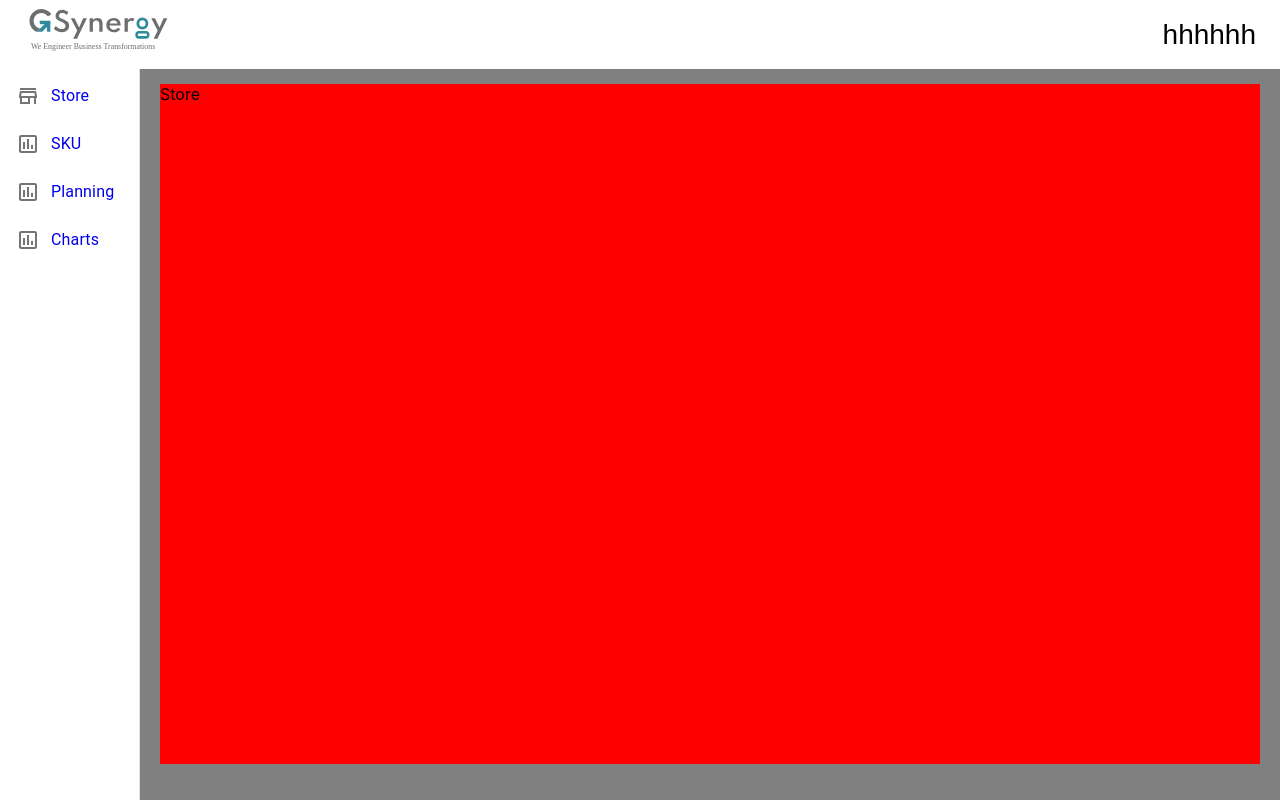
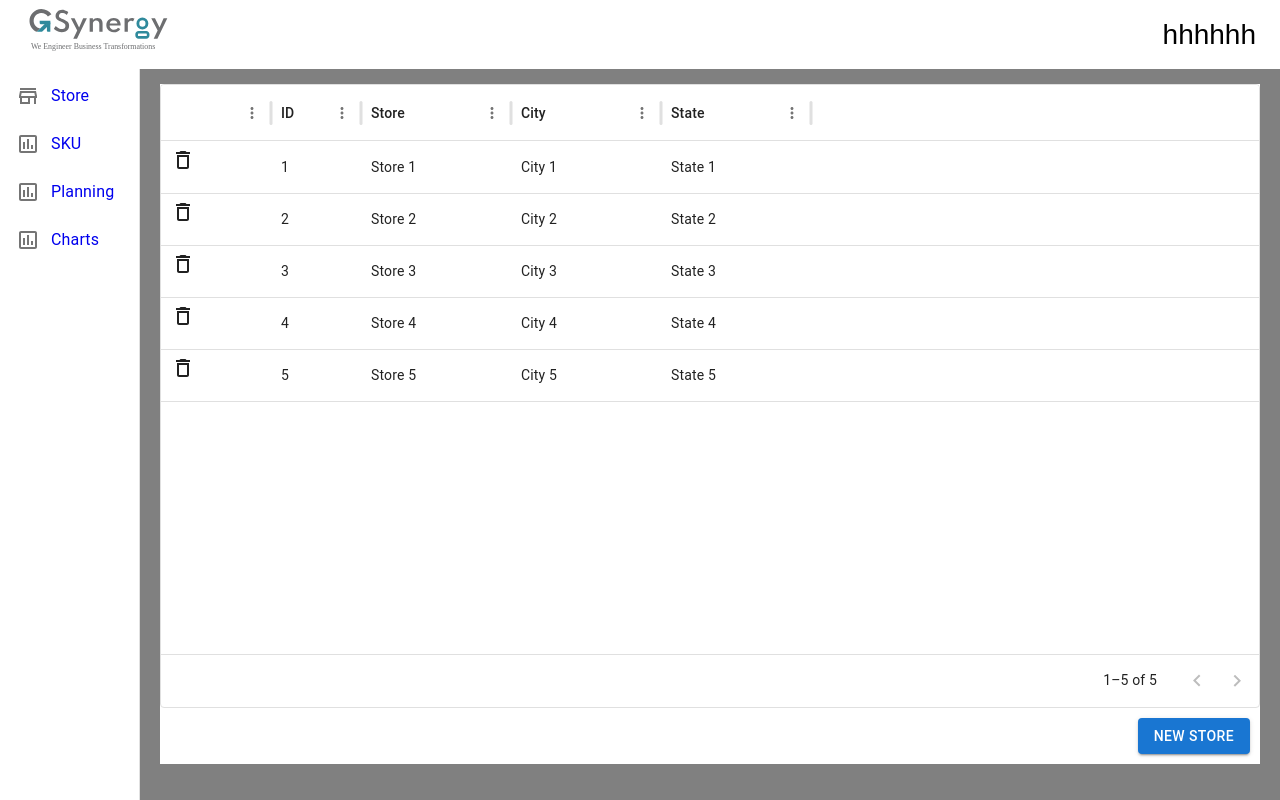
Before and after one commit to nitishk99/GS230699_Nitish_Kumar, a React (Create React App) app: page /store in a window 1280 px wide. Built offline with nearby package versions, Linux system fonts and the light colour scheme.

Commit message:
Store page basic setup with dummy data

```diff
--- a/package.json
+++ b/package.json
@@ -5,6 +5,7 @@
   "dependencies": {
     "@mui/icons-material": "^6.4.7",
     "@mui/material": "^6.4.7",
+    "@mui/x-data-grid": "^7.27.2",
     "@testing-library/dom": "^10.4.0",
     "@testing-library/jest-dom": "^6.6.3",
     "@testing-library/react": "^16.2.0",
--- /dev/null
+++ b/src/components/AddNewStore.tsx
@@ -0,0 +1,83 @@
+import * as React from 'react';
+import { useState } from 'react';
+import Button from '@mui/material/Button';
+import TextField from '@mui/material/TextField';
+import Dialog from '@mui/material/Dialog';
+import DialogActions from '@mui/material/DialogActions';
+import DialogContent from '@mui/material/DialogContent';
+import DialogContentText from '@mui/material/DialogContentText';
+import DialogTitle from '@mui/material/DialogTitle';
+
+interface AddNewStoreProps {
+    open: boolean;
+    handleClose: () => void;
+    handleAdd: (newRow: { id: string; store: string; city: string; state: string }) => void;
+}
+
+const AddNewStore= ({ open, handleClose, handleAdd }:AddNewStoreProps) => {
+    const [newRow, setNewRow] = useState({ id: '', store: '', city: '', state: '' });
+
+    const handleChange = (e: React.ChangeEvent<HTMLInputElement>) => {
+        const { name, value } = e.target;
+        setNewRow(prevState => ({ ...prevState, [name]: value }));
+    };
+
+    const handleSubmit = () => {
+        handleAdd(newRow);
+        setNewRow({ id: '', store: '', city: '', state: '' });
+    };
+
+    return (
+        <Dialog open={open} onClose={handleClose}>
+            <DialogTitle>Add Store</DialogTitle>
+            <DialogContent>
+                <DialogContentText>
+                    Please enter the details of the new store.
+                </DialogContentText>
+                <TextField
+                    autoFocus
+                    margin="dense"
+                    label="ID"
+                    name="id"
+                    value={newRow.id}
+                    onChange={handleChange}
+                    fullWidth
+                />
+                <TextField
+                    margin="dense"
+                    label="Store"
+                    name="store"
+                    value={newRow.store}
+                    onChange={handleChange}
+                    fullWidth
+                />
+                <TextField
+                    margin="dense"
+                    label="City"
+                    name="city"
+                    value={newRow.city}
+                    onChange={handleChange}
+                    fullWidth
+                />
+                <TextField
+                    margin="dense"
+                    label="State"
+                    name="state"
+                    value={newRow.state}
+                    onChange={handleChange}
+                    fullWidth
+                />
+            </DialogContent>
+            <DialogActions>
+                <Button onClick={handleClose} color="primary">
+                    Cancel
+                </Button>
+                <Button onClick={handleSubmit} color="primary">
+                    Add Store
+                </Button>
+            </DialogActions>
+        </Dialog>
+    );
+};
+
+export default AddNewStore;
--- a/src/pages/Store.tsx
+++ b/src/pages/Store.tsx
@@ -1,13 +1,90 @@
-import { Box } from '@mui/material'
+import * as React from 'react';
+import { useState } from 'react';
+import Box from '@mui/material/Box';
+import Button from '@mui/material/Button';
+import { DataGrid, GridColDef, GridRowId } from '@mui/x-data-grid';
+import DeleteOutlineOutlinedIcon from '@mui/icons-material/DeleteOutlineOutlined';
+import AddNewStore from '../components/AddNewStore';
+
+const initialRows = [
+    { id: 1, store: 'Store 1', city: 'City 1', state: 'State 1' },
+    { id: 2, store: 'Store 2', city: 'City 2', state: 'State 2' },
+    { id: 3, store: 'Store 3', city: 'City 3', state: 'State 3' },
+    { id: 4, store: 'Store 4', city: 'City 4', state: 'State 4' },
+    { id: 5, store: 'Store 5', city: 'City 5', state: 'State 5' },
+];
 
 const Store = () => {
+    const [rows, setRows] = useState(initialRows);
+    const [open, setOpen] = useState(false);
+
+    const handleDelete = (id: GridRowId) => {
+        setRows((prevRows) => prevRows.filter((row) => row.id !== id));
+    };
+
+    const handleClickOpen = () => {
+        setOpen(true);
+    };
+
+    const handleClose = () => {
+        setOpen(false);
+    };
+
+    const handleAdd = (newRow: { id: string; store: string; city: string; state: string }) => {
+        const newEntry = { ...newRow, id: parseInt(newRow.id) };
+        setRows([...rows, newEntry]);
+        handleClose();
+    };
+
+    const columns: GridColDef[] = [
+        {
+            field: 'delete',
+            headerName: '',
+            width: 110,
+            renderCell: (params) => (
+                <DeleteOutlineOutlinedIcon
+                    style={{ cursor: 'pointer' }}
+                    onClick={() => handleDelete(params.id)}
+                />
+            ),
+        },
+        { field: 'id', headerName: 'ID', width: 90 },
+        { field: 'store', headerName: 'Store', width: 150, editable: true },
+        { field: 'city', headerName: 'City', width: 150, editable: true },
+        { field: 'state', headerName: 'State', width: 150, editable: true },
+    ];
+
     return (
         <Box sx={{
-            backgroundColor: 'red',
+            backgroundColor: 'white',
             margin: '20px',
-            height: '85%'
-        }}>Store</Box>
-    )
-}
+            height: '85vh',
+            display: 'flex',
+            flexDirection: 'column'
+        }}>
+            <Box sx={{ flexGrow: 1 }}>
+                <DataGrid
+                    rows={rows}
+                    columns={columns}
+                    initialState={{
+                        pagination: {
+                            paginationModel: {
+                                pageSize: 9,
+                            },
+                        },
+                    }}
+                    pageSizeOptions={[9]}
+                    disableRowSelectionOnClick
+                />
+            </Box>
+            <Box sx={{ padding: '10px', display: 'flex', justifyContent: 'flex-end' }}>
+                <Button variant="contained" color="primary" onClick={handleClickOpen}>
+                    New Store
+                </Button>
+            </Box>
+            <AddNewStore open={open} handleClose={handleClose} handleAdd={handleAdd} />
+        </Box>
+    );
+};
 
-export default Store
+export default Store;
```
Also changed, not shown: 1 other file (tests, documents, lock files or other folders).
